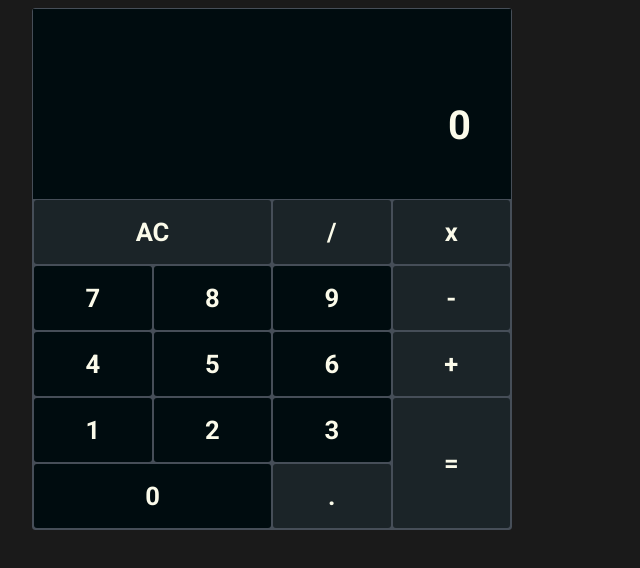
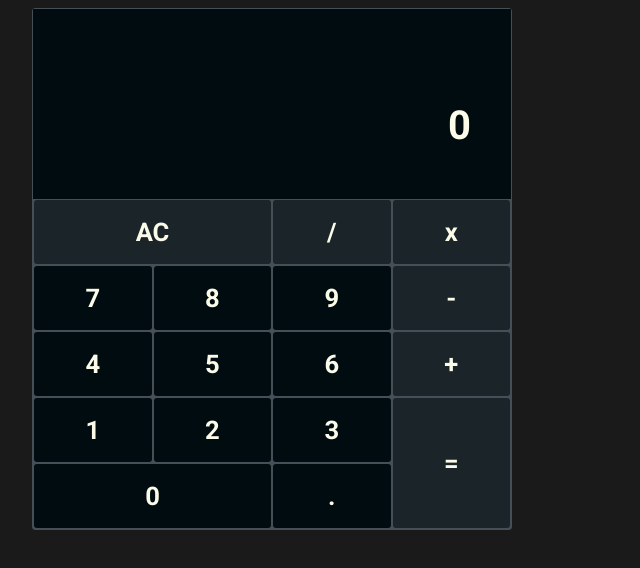
Before and after one commit to jeremy-ebinum/fcc-javascript-calculator, a React app: page / in a window 1280 px wide. Shown: the top 568 px of the page, without its empty margins (0-640 px from the left). Built offline with nearby package versions, Linux system fonts and the light colour scheme.

Commit message:
refactor: update variable names

```diff
--- a/src/components/App/App.jsx
+++ b/src/components/App/App.jsx
@@ -48,26 +48,26 @@ const App = () => {
   }, []);
 
   const handleOperands = useCallback(
-    (text) => {
+    (value) => {
       setCalcState((prev) => ({ ...prev, hasJustEvaluated: false }));
 
       if (hasJustEvaluated) {
         setCalcState((prev) => ({
           ...prev,
-          currentVal: text,
-          memory: !isZero(text) ? text : "",
+          currentVal: value,
+          memory: !isZero(value) ? value : "",
         }));
       } else {
         const determineMemory = () => {
-          if (isZero(currentVal) && isZero(text)) {
-            return memory === "" ? text : memory;
+          if (isZero(currentVal) && isZero(value)) {
+            return memory === "" ? value : memory;
           }
 
           if (isZero(memory) || isOpertorWithZero(memory)) {
-            return replaceLastCharWith(memory, text);
+            return replaceLastCharWith(memory, value);
           }
 
-          return memory + text;
+          return memory + value;
         };
 
         const determineCurrentVal = () => {
@@ -76,10 +76,10 @@ const App = () => {
             isOperator(currentVal) ||
             isOpertorWithZero(currentVal)
           ) {
-            return replaceLastCharWith(currentVal, text);
+            return replaceLastCharWith(currentVal, value);
           }
 
-          return currentVal + text;
+          return currentVal + value;
         };
 
         setCalcState((prev) => ({
@@ -119,30 +119,30 @@ const App = () => {
   }, [currentVal, memory, hasJustEvaluated]);
 
   const handleOperators = useCallback(
-    (text) => {
+    (value) => {
       setCalcState((prev) => ({
         ...prev,
-        currentVal: text,
+        currentVal: value,
         hasJustEvaluated: false,
       }));
 
       if (hasJustEvaluated) {
-        setCalcState((prev) => ({ ...prev, memory: prevVal + text }));
+        setCalcState((prev) => ({ ...prev, memory: prevVal + value }));
       } else if (!endsWithOperator(memory)) {
         setCalcState((prev) => ({
           ...prev,
           prevVal: memory,
-          memory: memory + text,
+          memory: memory + value,
         }));
       } else if (!endsWithOtherOperatorAndMinus(memory)) {
         setCalcState((prev) => ({
           ...prev,
-          memory: isMinus(text) ? memory + text : prevVal + text,
+          memory: isMinus(value) ? memory + value : prevVal + value,
         }));
-      } else if (text !== "-") {
+      } else if (value !== "-") {
         setCalcState((prev) => ({
           ...prev,
-          memory: prevVal + text,
+          memory: prevVal + value,
         }));
       }
     },
@@ -190,10 +190,10 @@ const App = () => {
   }, [memory, clear]);
 
   const handleCommands = useCallback(
-    ({ type, text }) => {
-      if (type === "operand") return handleOperands(text);
+    ({ type, value }) => {
+      if (type === "operand") return handleOperands(value);
       if (type === "decimal") return handleDecimal();
-      if (type === "operator") return handleOperators(text);
+      if (type === "operator") return handleOperators(value);
       if (type === "equals") return evaluate();
 
       return clear();
--- a/src/components/Command/Command.jsx
+++ b/src/components/Command/Command.jsx
@@ -2,11 +2,10 @@ import React from "react";
 import PropTypes from "prop-types";
 
 const buttonClasses = {
-  operand: "c-btn",
   operator: "c-btn c-btn--alt",
   clear: "c-btn c-btn--alt",
-  decimal: "c-btn c-btn--alt",
   equals: "c-btn c-btn--alt",
+  default: "c-btn",
 };
 
 const containerClasses = {
@@ -18,14 +17,16 @@ const containerClasses = {
 
 const Command = ({ command, handleCommand }) => {
   return (
-    <div className={containerClasses[command.text] || containerClasses.default}>
+    <div
+      className={containerClasses[command.value] || containerClasses.default}
+    >
       <button
         id={command.id}
         type="button"
         onClick={() => handleCommand(command)}
-        className={buttonClasses[command.type]}
+        className={buttonClasses[command.type] || buttonClasses.default}
       >
-        {command.text}
+        {command.value}
       </button>
     </div>
   );
@@ -34,7 +35,7 @@ const Command = ({ command, handleCommand }) => {
 Command.propTypes = {
   command: PropTypes.shape({
     id: PropTypes.string.isRequired,
-    text: PropTypes.string.isRequired,
+    value: PropTypes.string.isRequired,
     type: PropTypes.string.isRequired,
   }).isRequired,
   handleCommand: PropTypes.func.isRequired,
--- a/src/data/commands.js
+++ b/src/data/commands.js
@@ -1,21 +1,21 @@
 const commands = [
-  { id: "clear", text: "AC", type: "clear" },
-  { id: "divide", text: "/", type: "operator" },
-  { id: "multiply", text: "x", type: "operator" },
-  { id: "seven", text: "7", type: "operand" },
-  { id: "eight", text: "8", type: "operand" },
-  { id: "nine", text: "9", type: "operand" },
-  { id: "subtract", text: "-", type: "operator" },
-  { id: "four", text: "4", type: "operand" },
-  { id: "five", text: "5", type: "operand" },
-  { id: "six", text: "6", type: "operand" },
-  { id: "add", text: "+", type: "operator" },
-  { id: "one", text: "1", type: "operand" },
-  { id: "two", text: "2", type: "operand" },
-  { id: "three", text: "3", type: "operand" },
-  { id: "zero", text: "0", type: "operand" },
-  { id: "decimal", text: ".", type: "decimal" },
-  { id: "equals", text: "=", type: "equals" },
+  { id: "clear", value: "AC", type: "clear" },
+  { id: "divide", value: "/", type: "operator" },
+  { id: "multiply", value: "x", type: "operator" },
+  { id: "seven", value: "7", type: "operand" },
+  { id: "eight", value: "8", type: "operand" },
+  { id: "nine", value: "9", type: "operand" },
+  { id: "subtract", value: "-", type: "operator" },
+  { id: "four", value: "4", type: "operand" },
+  { id: "five", value: "5", type: "operand" },
+  { id: "six", value: "6", type: "operand" },
+  { id: "add", value: "+", type: "operator" },
+  { id: "one", value: "1", type: "operand" },
+  { id: "two", value: "2", type: "operand" },
+  { id: "three", value: "3", type: "operand" },
+  { id: "zero", value: "0", type: "operand" },
+  { id: "decimal", value: ".", type: "decimal" },
+  { id: "equals", value: "=", type: "equals" },
 ];
 
 export default commands;
```
